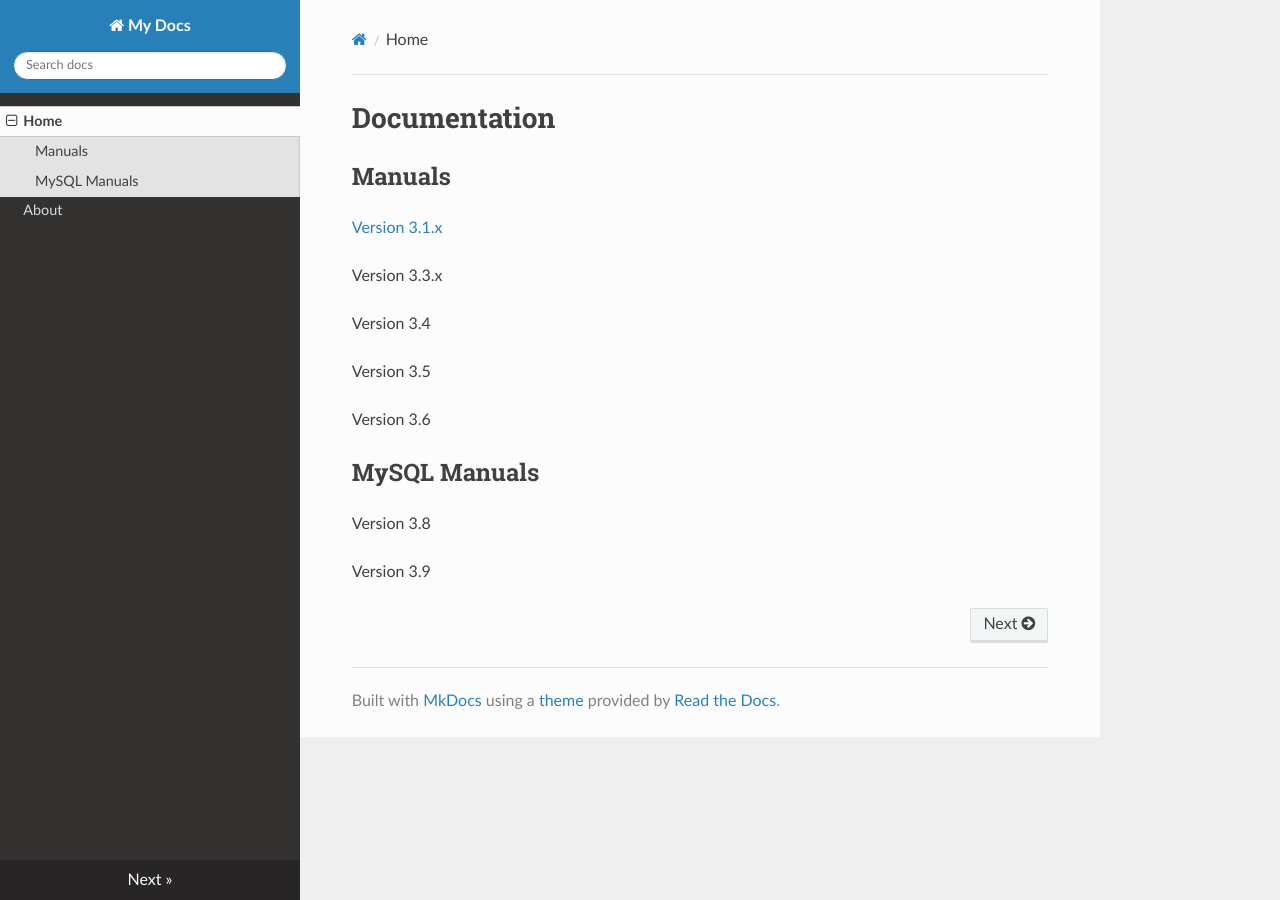
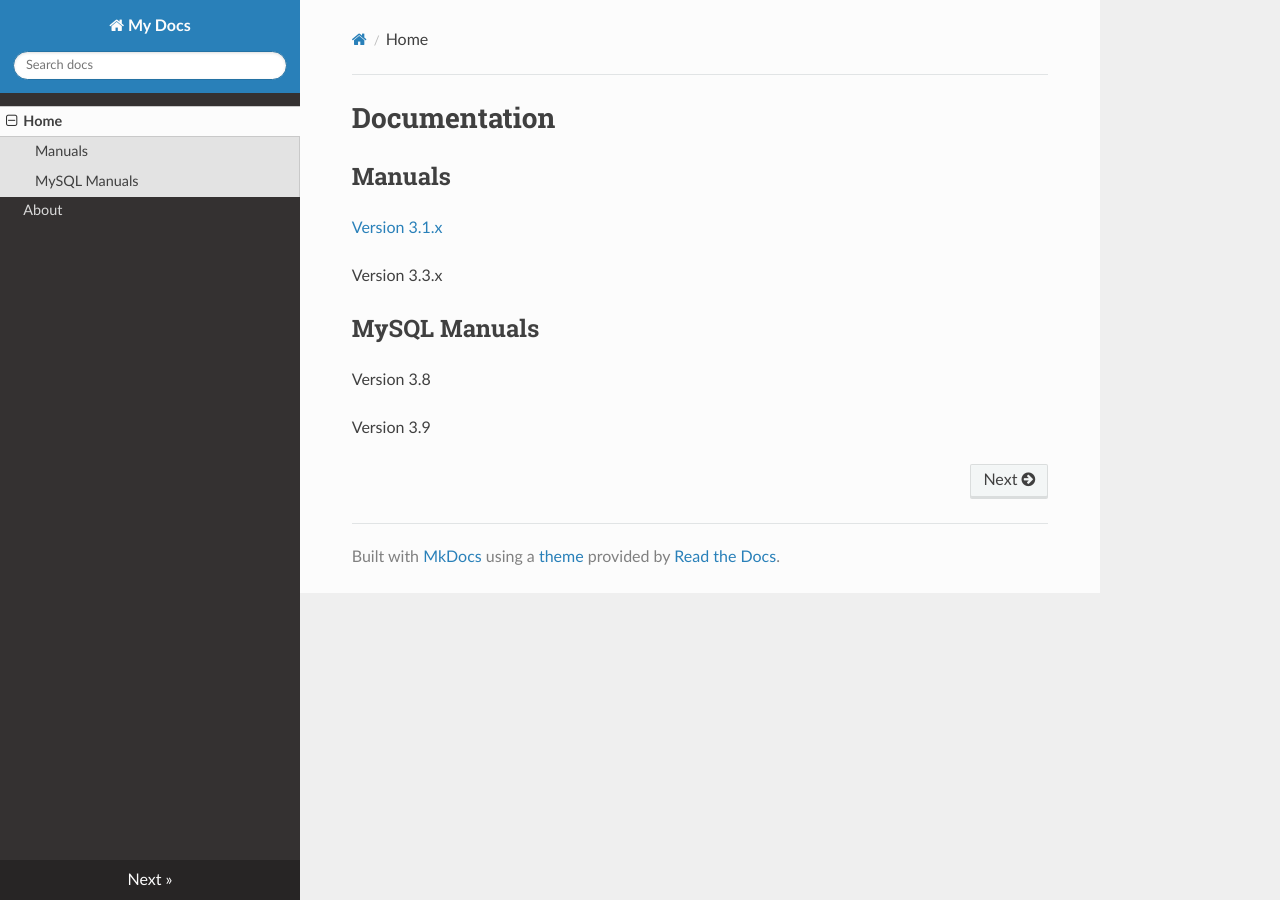
Before and after one commit to jbgrg/mydocsdemo, an MkDocs documentation site: the page built from docs/index.md, in a window 1280 px wide. Built offline with MkDocs 1.6.1, drawn with Linux system fonts in a browser that asks for light colours; nearby versions of some CDN libraries.

Commit message:
Update index.md

```diff
--- a/docs/index.md
+++ b/docs/index.md
@@ -7,12 +7,6 @@
 
 Version 3.3.x
 
-Version 3.4
-
-Version 3.5
-
-Version 3.6
-
 
 
 ## MySQL Manuals
```
